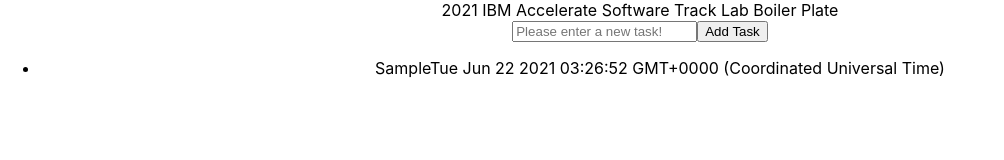
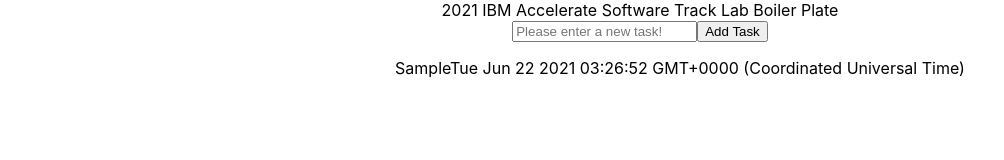
Before and after one commit to 2021-IBM-Accelerate-SW-Track/lab-1-team-46, a React (Create React App) app: page / in a window 1280 px wide. Both pictures are taken after typing "Sample" into the empty fields and a click on the button "Add Task". Shown: the top 160 px of the page, without its empty margins (0-1004 px from the left). Built offline with nearby package versions, Linux system fonts and the light colour scheme.

Commit message:
Update items.js
use ul instead of li

```diff
--- a/src/component/items/items.js
+++ b/src/component/items/items.js
@@ -2,7 +2,7 @@
 
 class Items extends Component {
   addNewTask(item) {
-    return <li key={item.key}>{item.taskDescription}{item.timeAdded}</li>
+    return <ul key={item.key}>{item.taskDescription}{item.timeAdded}</ul>
   }
 
   render() {
```
